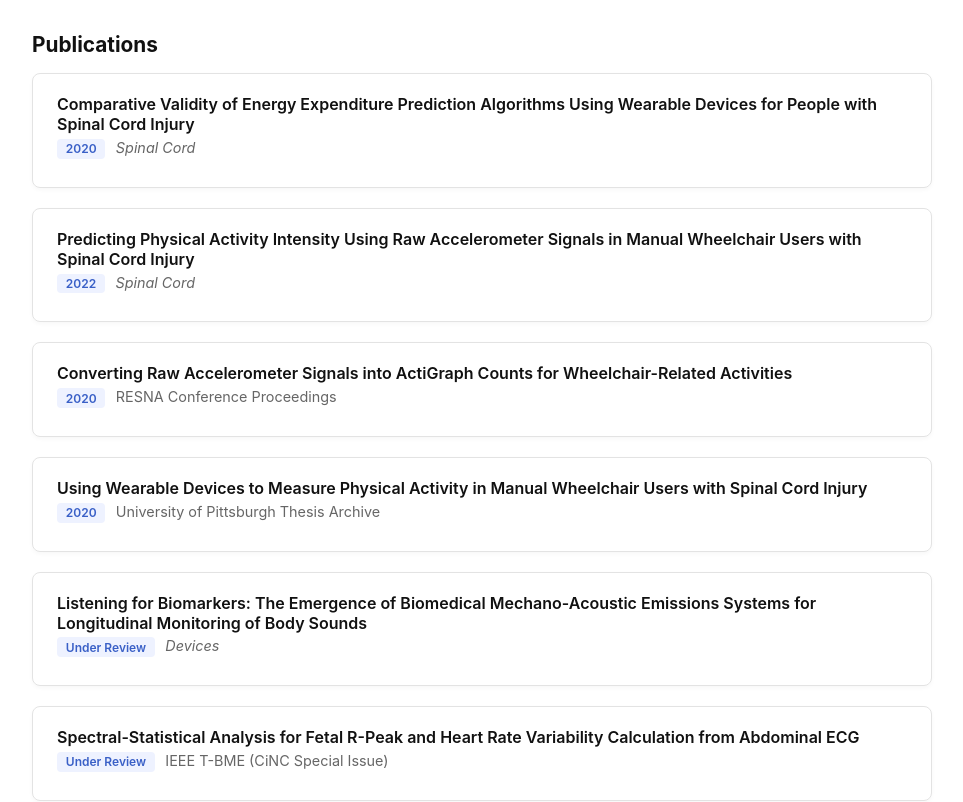
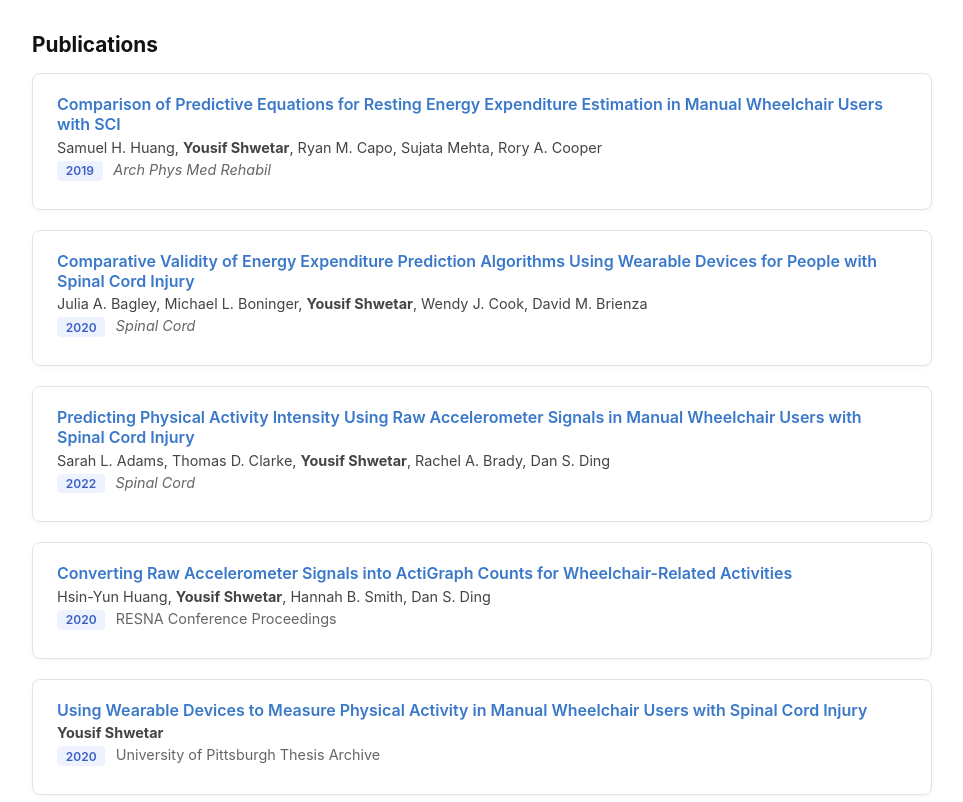
Before and after one commit to yshwetar/yousifshwetar.github.io, a plain HTML site: page research.html in a window 1280 px wide. Shown: the part 182-984 px from the top of the page, without its empty margins (158-1121 px from the left). Drawn offline with Linux system fonts and the light colour scheme.

Commit message:
Add full author lists and new AI genetics paper

```diff
--- a/research.html
+++ b/research.html
@@ -47,6 +47,7 @@
     }
     .item-title{font-weight:600;margin:0 0 .3rem;}
     .item-meta{font-size:.9rem;color:#666;margin-bottom:.5rem;}
+    .item-authors{font-size:.9rem;color:#444;margin-bottom:.3rem;}
     .tag{display:inline-block;font-size:.75rem;font-weight:600;
          background:#eef2ff;color:#3a60c7;padding:.15rem .55rem;
          border-radius:4px;margin-right:.4rem;}
@@ -81,8 +82,18 @@
 
         <article class="item-card">
           <div class="item-title">
-            Comparative Validity of Energy Expenditure Prediction Algorithms Using Wearable Devices for People with Spinal Cord Injury
+            <a href="https://www.archives-pmr.org/article/S0003-9993(19)30944-X/abstract" target="_blank">Comparison of Predictive Equations for Resting Energy Expenditure Estimation in Manual Wheelchair Users with SCI</a>
           </div>
+          <div class="item-authors">Samuel H. Huang, <strong>Yousif Shwetar</strong>, Ryan M. Capo, Sujata Mehta, Rory A. Cooper</div>
+          <div class="item-meta">
+            <span class="tag">2019</span> <em>Arch Phys Med Rehabil</em>
+          </div>
+        </article>
+        <article class="item-card">
+          <div class="item-title">
+            <a href="http://nature.com/articles/s41393-020-0427-5" target="_blank">Comparative Validity of Energy Expenditure Prediction Algorithms Using Wearable Devices for People with Spinal Cord Injury</a>
+          </div>
+          <div class="item-authors">Julia A. Bagley, Michael L. Boninger, <strong>Yousif Shwetar</strong>, Wendy J. Cook, David M. Brienza</div>
           <div class="item-meta">
             <span class="tag">2020</span> <em>Spinal Cord</em>
           </div>
@@ -90,17 +101,18 @@
 
         <article class="item-card">
           <div class="item-title">
-            Predicting Physical Activity Intensity Using Raw Accelerometer Signals in Manual Wheelchair Users with Spinal Cord Injury
+            <a href="https://www.nature.com/articles/s41393-021-00728-z" target="_blank">Predicting Physical Activity Intensity Using Raw Accelerometer Signals in Manual Wheelchair Users with Spinal Cord Injury</a>
           </div>
+          <div class="item-authors">Sarah L. Adams, Thomas D. Clarke, <strong>Yousif Shwetar</strong>, Rachel A. Brady, Dan S. Ding</div>
           <div class="item-meta">
             <span class="tag">2022</span> <em>Spinal Cord</em>
           </div>
         </article>
-
         <article class="item-card">
           <div class="item-title">
-            Converting Raw Accelerometer Signals into ActiGraph Counts for Wheelchair-Related Activities
+            <a href="https://www.resna.org/sites/default/files/conference/2020/PDFs/StudentScientificPapers/Outcomes/109Huang.pdf" target="_blank">Converting Raw Accelerometer Signals into ActiGraph Counts for Wheelchair-Related Activities</a>
           </div>
+          <div class="item-authors">Hsin-Yun Huang, <strong>Yousif Shwetar</strong>, Hannah B. Smith, Dan S. Ding</div>
           <div class="item-meta">
             <span class="tag">2020</span> RESNA Conference Proceedings
           </div>
@@ -108,8 +120,9 @@
 
         <article class="item-card">
           <div class="item-title">
-            Using Wearable Devices to Measure Physical Activity in Manual Wheelchair Users with Spinal Cord Injury
+            <a href="https://d-scholarship.pitt.edu/38732/" target="_blank">Using Wearable Devices to Measure Physical Activity in Manual Wheelchair Users with Spinal Cord Injury</a>
           </div>
+          <div class="item-authors"><strong>Yousif Shwetar</strong></div>
           <div class="item-meta">
             <span class="tag">2020</span> University of Pittsburgh Thesis Archive
           </div>
@@ -117,19 +130,11 @@
 
         <article class="item-card">
           <div class="item-title">
-            Listening for Biomarkers: The Emergence of Biomedical Mechano-Acoustic Emissions Systems for Longitudinal Monitoring of Body Sounds
+            <a href="https://onlinelibrary.wiley.com/doi/full/10.1002/ajmg.a.64118" target="_blank">Perspectives on the Current and Future State of Artificial Intelligence in Medical Genetics</a>
           </div>
+          <div class="item-authors">Benjamin D. Solomon, Morgan Cheatham, Thales A. C. de Guimarães, Dat Duong, Melissa A. Haendel, Tzung-Chien Hsieh, Behnam Javanmardi, Britt Johnson, Peter Krawitz, Paul Kruszka, Tim Laurent, Ni-Chung Lee, Kirsty McWalter, Michel Michaelides, Klaus Mohnike, Nikolas Pontikos, Maria J. Guillen Sacoto, <strong>Yousif J. Shwetar</strong>, Vincent D. Ustach, Rebekah L. Waikel, William Woof</div>
           <div class="item-meta">
-            <span class="tag">Under Review</span> <em>Devices</em>
-          </div>
-        </article>
-
-        <article class="item-card">
-          <div class="item-title">
-            Spectral-Statistical Analysis for Fetal R-Peak and Heart Rate Variability Calculation from Abdominal ECG
-          </div>
-          <div class="item-meta">
-            <span class="tag">Under Review</span> IEEE T-BME (CiNC Special Issue)
+            <span class="tag">2024</span> <em>Am J Med Genet A</em>
           </div>
         </article>
 
```
